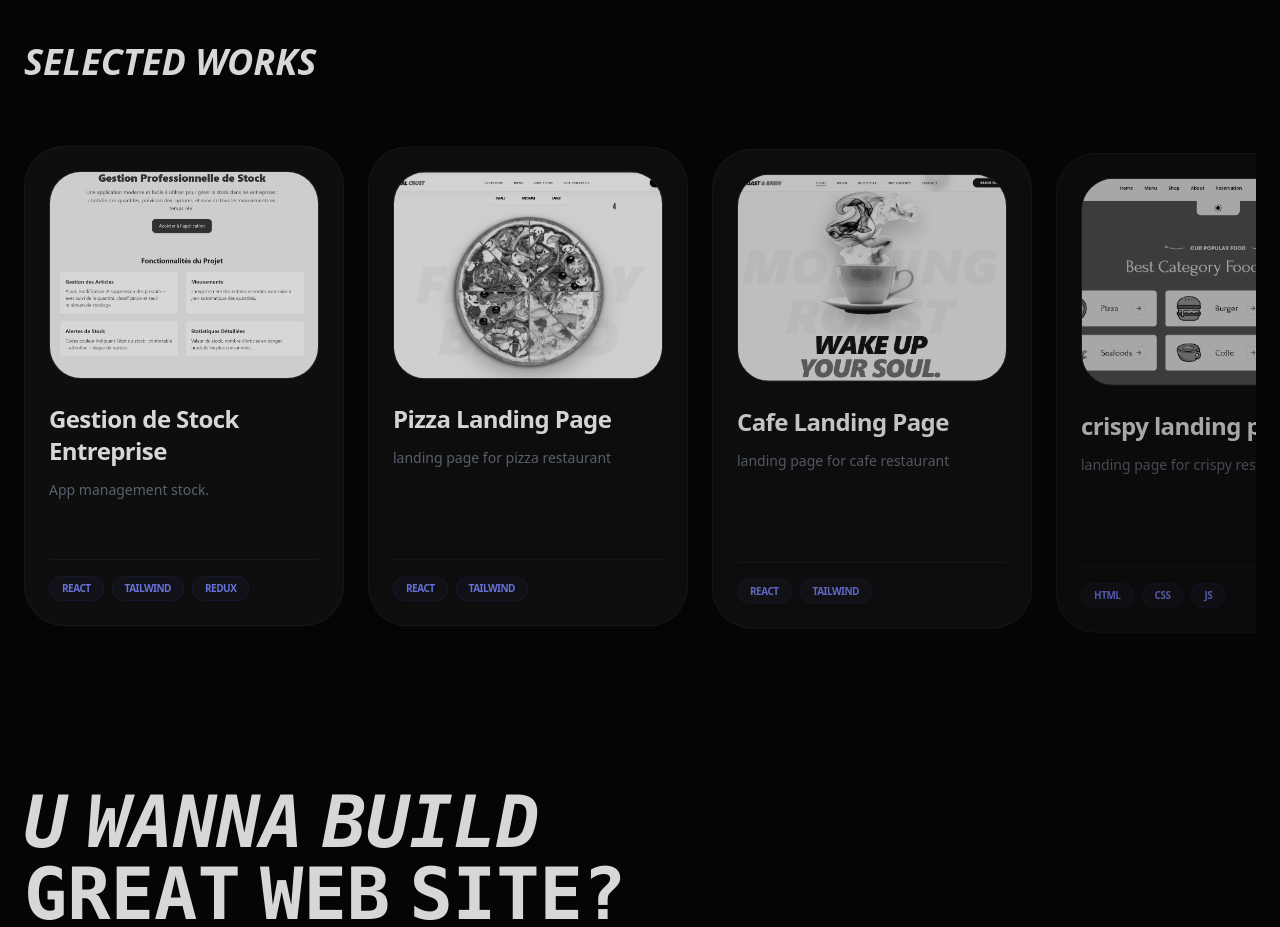
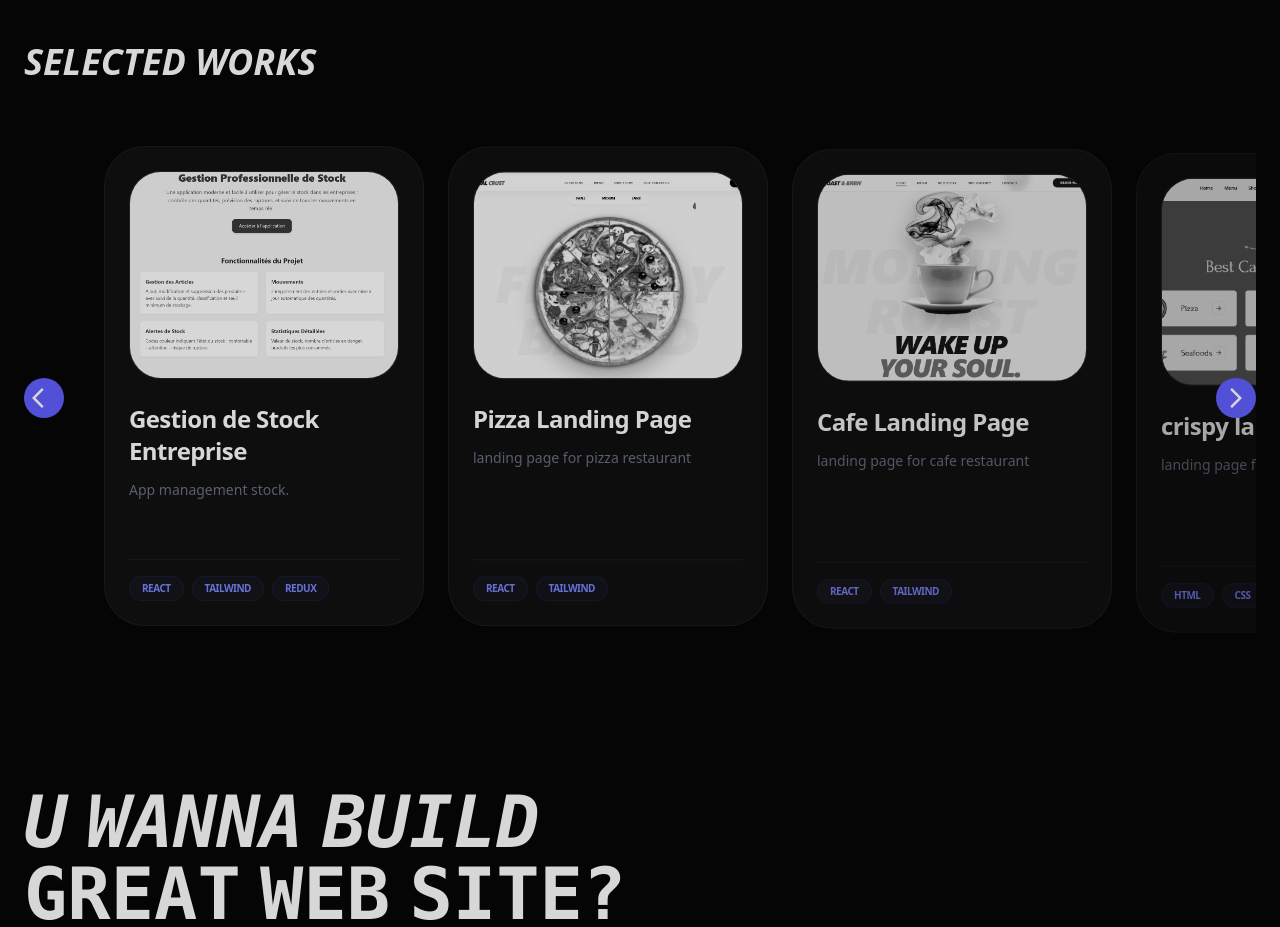
Before and after one commit to aymensiraj/myportfolio, a React (Vite) app: page / in a window 1280 px wide. Shown: the part 2280-3207 px from the top of the page. Built offline with nearby package versions, Linux system fonts and the light colour scheme.

Commit message:
fix something in project section

```diff
--- a/src/components/project.jsx
+++ b/src/components/project.jsx
@@ -1,6 +1,8 @@
 import { motion } from 'framer-motion';
 import { AiOutlineLoading3Quarters } from "react-icons/ai";
 import { GrFormNextLink } from "react-icons/gr";
+import { MdArrowBackIos, MdArrowForwardIos } from "react-icons/md";
+import { useRef } from 'react';
 import game_project from "../assets/game_project.png";
 import pizza from "../assets/pizza.png";
 import gestion_stock from "../assets/gestion_stock.png";
@@ -48,6 +50,19 @@ const projects = [
 
 const Projects = () => {
   const MotionDiv = motion.div
+  const scrollContainer = useRef(null)
+
+  const scroll = (direction) => {
+    const container = scrollContainer.current
+    if (container) {
+      const scrollAmount = 320
+      container.scrollBy({
+        left: direction === 'left' ? -scrollAmount : scrollAmount,
+        behavior: 'smooth'
+      })
+    }
+  }
+
   return (
     <section id="project" className="py-20 overflow-hidden">
       <MotionDiv
@@ -59,9 +74,17 @@ const Projects = () => {
         <h3 className="text-4xl font-black text-white italic uppercase">Selected Works</h3>
       </MotionDiv>
 
-      {/* Container dyal les cards: Scroll horizontal smooth */}
-      <div className="flex gap-6 overflow-x-auto pb-10 pt-4 snap-x no-scrollbar">
-        {projects.map((p, i) => (
+      <div className="relative">
+        <button
+          onClick={() => scroll('left')}
+          className="cursor-pointer absolute left-0 top-1/2 -translate-y-1/2 z-10 bg-indigo-500 hover:bg-indigo-600 text-white p-2 rounded-full transition-colors"
+          aria-label="Scroll left"
+        >
+          <MdArrowBackIos size={24} />
+        </button>
+
+        <div ref={scrollContainer} className="flex gap-6 overflow-x-auto pb-10 pt-4 snap-x no-scrollbar px-20">
+          {projects.map((p, i) => (
           <MotionDiv
             key={i}
             initial={{ opacity: 0, y: 30 }}
@@ -79,7 +102,9 @@ const Projects = () => {
 
               <div className="flex-1">
                 <h4 className="text-2xl font-bold text-white mb-3 tracking-tight group-hover:text-indigo-400 transition-colors">
-                  {p.title}
+                  <a className='cursor-pointer' href={p.demo} target="_blank" rel="noopener noreferrer">
+                    {p.title}
+                  </a>
                 </h4>
                 <p className="text-gray-500 text-sm leading-relaxed line-clamp-4">
                   {p.desc}
@@ -96,21 +121,19 @@ const Projects = () => {
                 </div>
               </div>
 
-              <div className="absolute top-8 right-8 opacity-0 group-hover:opacity-100 transition-opacity duration-300">
-                {p.demo == "in progess" ?
-                  <div className="w-10 h-10 rounded-full bg-indigo-500 flex items-center justify-center text-white rotate-[-45deg]">
-                    <AiOutlineLoading3Quarters/>
-                  </div>
-                  :
-                <div className="w-10 h-10 rounded-full bg-indigo-500 flex items-center justify-center text-white rotate-[-45deg]">
-                  <a target="_blank" rel="noopener noreferrer" href={p.demo}><GrFormNextLink/></a>
-                </div>
 
-                }
-              </div>
             </div>
           </MotionDiv>
         ))}
+        </div>
+
+        <button
+          onClick={() => scroll('right')}
+          className="cursor-pointer absolute right-0 top-1/2 -translate-y-1/2 z-10 bg-indigo-500 hover:bg-indigo-600 text-white p-2 rounded-full transition-colors"
+          aria-label="Scroll right"
+        >
+          <MdArrowForwardIos size={24} />
+        </button>
       </div>
     </section>
   );
```
